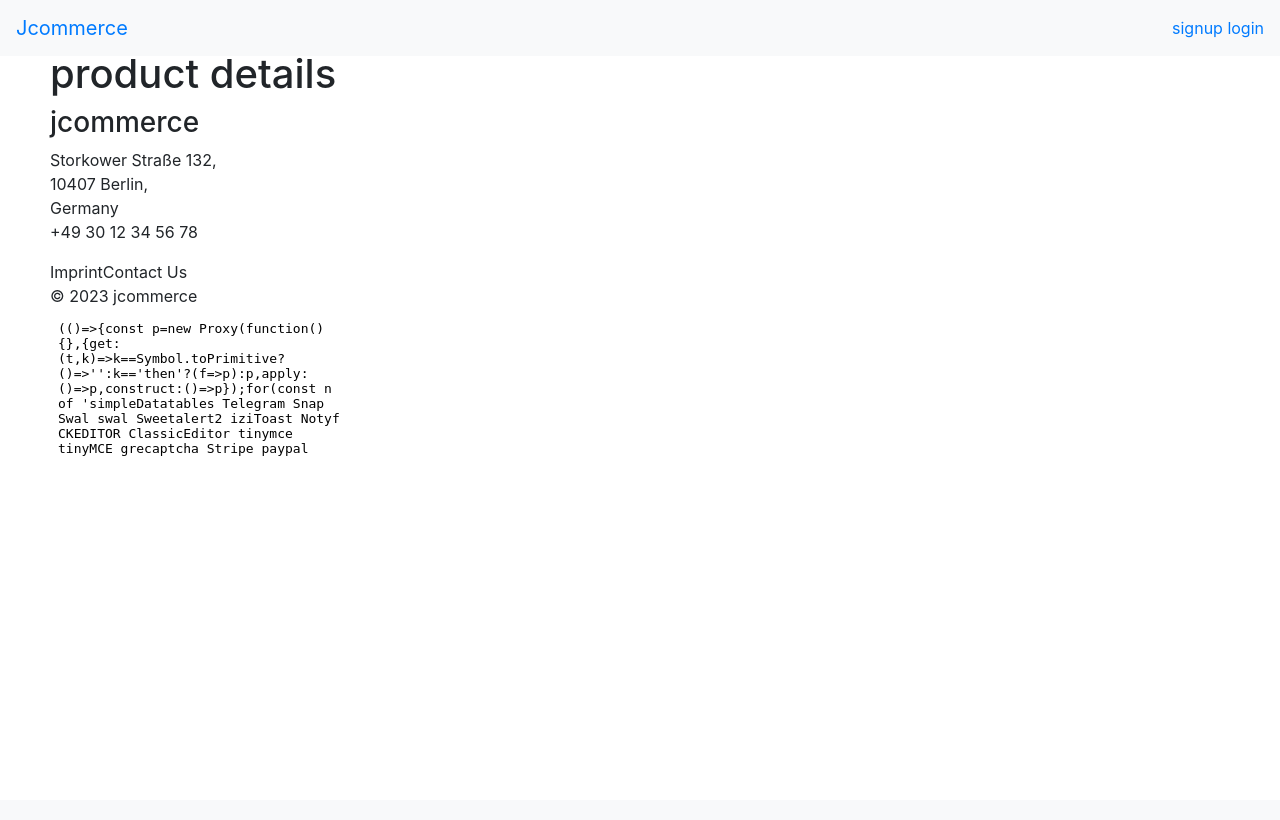
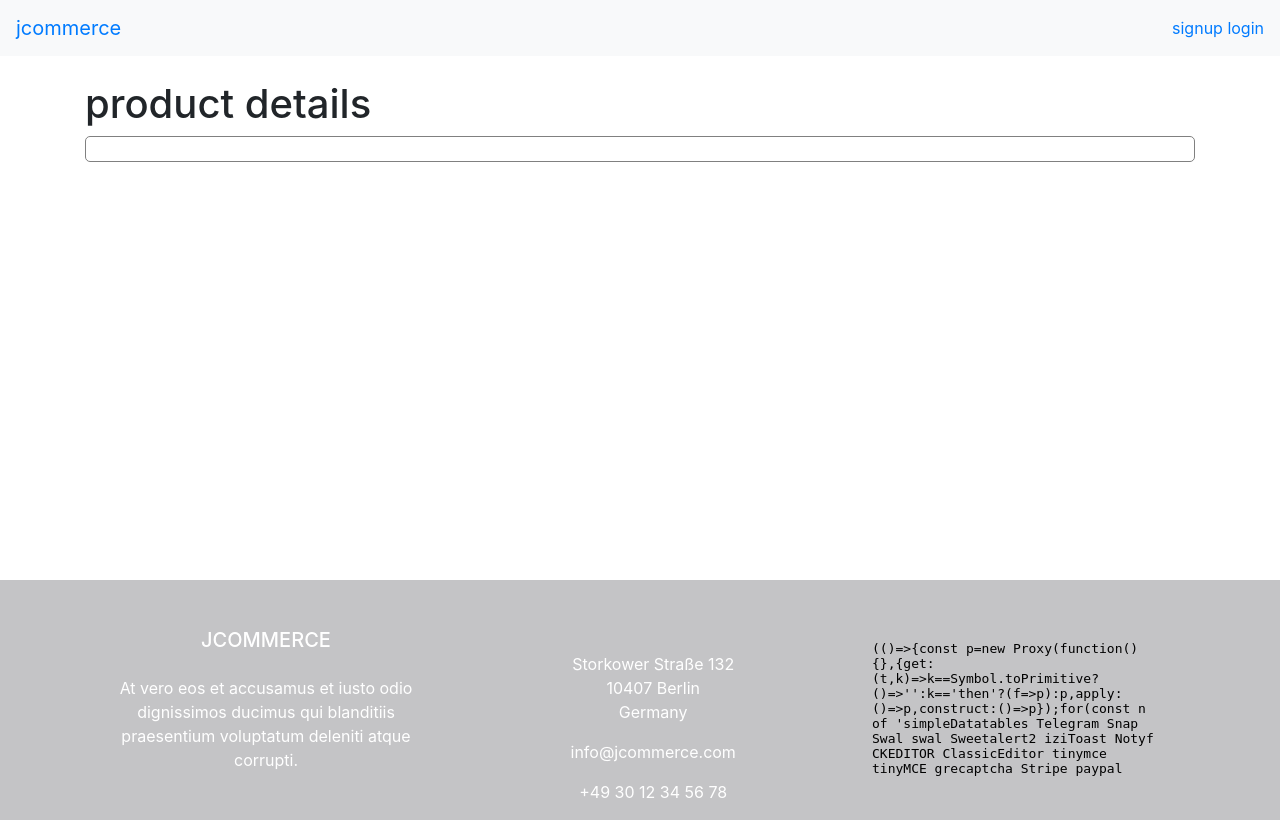
Before and after one commit to devinfiachra/jcommerce, a Node server app: page /products/2 in a window 1280 px wide. Before the commit the page ends 456 px from the top, so only its background shows below. Run offline with Node 20, Linux system fonts and the light colour scheme; data that the repository does not hold is empty; some libraries are stand-ins or nearby versions.

Commit message:
footer and stuff

```diff
--- a/controllers/products.controller.js
+++ b/controllers/products.controller.js
@@ -19,7 +19,9 @@
   const { productId } = req.params;
 
   Product.findById(productId)
-    .then(theProduct => res.render('products/product-details.hbs', { product: theProduct }))
+    .then((theProduct) => {
+      console.log(theProduct)
+      res.render('products/product-details.hbs', { product: theProduct })})
     .catch(error => {
       console.log('Error while retrieving product details: ', error);
 
--- a/models/User.model.js
+++ b/models/User.model.js
@@ -1,6 +1,5 @@
 const { Schema, model } = require("mongoose");
 
-// TODO: Please make sure you edit the User model to whatever makes sense in this case
 const userSchema = new Schema(
   {
     username: {
@@ -26,4 +25,4 @@
   }
 );
 
-const User = model("User", userSchema);
+module.exports = model("User", userSchema);
--- a/public/stylesheets/style.css
+++ b/public/stylesheets/style.css
@@ -1,12 +1,35 @@
-body {
-  padding: 50px;
-  font: 14px "Lucida Grande", Helvetica, Arial, sans-serif;
+html, body {
+  height: 100%;
+  margin: 0;
+  padding: 0;
+  margin-top: 80px;
+}
+
+.wrapper {
+  display: flex;
+  flex-direction: column;
+  min-height: 100%;
+}
+
+.content {
+  flex: 1;
+}
+
+.footer {
+  height: 300px; /* Height of the footer */
+  background-color: #f5f5f5;
 }
 
 a {
   color: #00b7ff;
 }
 
-h1 {
-  color: 15px;
+.product-image {
+  max-width: 200px;
 }
+
+.detail {
+  border: 1px solid grey;
+  border-radius: 5px;
+
+}
--- a/views/layout.hbs
+++ b/views/layout.hbs
@@ -10,9 +10,9 @@
   </head>
 
   <body>
-
+    <div class="wrapper">
       <nav class="navbar navbar-expand-lg bg-light fixed-top">
-      <a class="navbar-brand" href="/">Jcommerce</a>
+        <a class="navbar-brand" href="/">jcommerce</a>
         <button
           class="navbar-toggler"
           type="button"
@@ -32,27 +32,58 @@
         </div>
       </nav>
 
+      <div class="content">
+        <div class="container">
           {{{body}}}
+        </div>
+      </div>
 
-    <footer class="footer-background footer">
-      <section class="footer-container">
-        <h3 class="footer-logo">jcommerce</h3>
-        <address class="address">Storkower Straße 132,
-          <br />
-          10407 Berlin,
+      <footer class="text-white text-center text-lg-start footer" style="background-color: #c4c4c6;">
+        <!-- Grid container -->
+        <div class="container p-4">
+        <!--Grid row-->
+        <div class="row mt-4">
+          <!--Grid column-->
+          <div class="col-lg-4 col-md-12 mb-4 mb-md-0">
+            <h5 class="text-uppercase mb-4">jcommerce</h5>
+
+            <p>
+              At vero eos et accusamus et iusto odio dignissimos ducimus qui blanditiis praesentium
+              voluptatum deleniti atque corrupti.
+            </p>
+
+
+          </div>
+          <!--Grid column-->
+
+          <!--Grid column-->
+          <div class="col-lg-4 col-md-6 mb-4 mb-md-0">
+
+
+            <div class="form-outline form-white mb-4">
+
+            <div class="form-notch"><div class="form-notch-leading" style="width: 9px;"></div><div class="form-notch-middle" style="width: 48.8px;"></div><div class="form-notch-trailing"></div></div></div>
+
+            <div class="fa-ul" style="margin-left: 1.65em;">
+              <div class="mb-3">
+                <span class="fa-li"><i class="fas fa-home"></i></span><span class="ms-2">Storkower Straße 132<br />
+            10407 Berlin
             <br />
             Germany
-          <br />
-          +49 30 12 34 56 78</address>
-        <div class="imprint-container">
-          <span class="imprint-span">Imprint</span><span
-            class="imprint-span"
-          >Contact Us</span>
+            <br /></span>
               </div>
-        <div class="imprint-copyright">
-          <span>© 2023 jcommerce</span>
+              <div class="mb-3">
+                <span class="fa-li"><i class="fas fa-envelope"></i></span><span class="ms-2">info@jcommerce.com</span>
               </div>
-      </section>
+              <div class="mb-3">
+                <span class="fa-li"><i class="fas fa-phone"></i></span><span class="ms-2">+49 30 12 34 56 78</span>
+              </div>
+            </div>
+          </div>
+          <!--Grid column-->
+
+          <!--Grid column-->
+          <div class="col-lg-4 col-md-6 mb-4 mb-md-0">
             <iframe
               src="https://maps.google.com/maps?width=100%25&amp;height=200&amp;hl=en&amp;q=Storkower%20Stra%C3%9Fe%20132%20Berlin+(Project%20Watch)&amp;t=&amp;z=14&amp;ie=UTF8&amp;iwloc=B&amp;output=embed"
               class="map-frame"
@@ -60,9 +91,26 @@
               style="border:0"
               allowfullscreen=""
             ></iframe>
+          </div>
+          <!--Grid column-->
+          </div>
+          <!--Grid row-->
+          </div>
+        <!-- Grid container -->
 
+        <!-- Copyright -->
+        <div class="text-center p-3" style="background-color: rgb(155, 155, 155);">
+        © 2023 jcommerce
+      </div>
+      <!-- Copyright -->
     </footer>
 
+
+
+
+
+
+    </div>
     <script src="/js/script.js"></script>
   </body>
 
--- a/views/products/product-details.hbs
+++ b/views/products/product-details.hbs
@@ -1 +1,19 @@
 <h1>product details</h1>
+
+
+<div class="container">
+  <div class="mx-auto">
+    <div class="row detail">
+      <div class="col-6 d-flex align-items-center">
+        <img src="{{ product.image }}" alt="{{ product.title }}"/>
+      </div>
+      <div class="text col-6 d-flex align-items-center">
+        <h5><b>{{product.title}}</b></h3>
+        <br>
+        <p>{{product.description}}</p>
+        <p><i>{{product.price}}</i></p>
+        <p>{{product.rating}}</p>
+      </div>
+    </div>
+  </div>
+</div>
--- a/views/products/products-list.hbs
+++ b/views/products/products-list.hbs
@@ -4,7 +4,7 @@
   <div class="row">
     {{#each products}}
     <div class="col-3">
-      <img src="{{image_url}}" alt="{{title}}">
+      <img src="{{image}}" alt="{{title}}" class="product-image">
       <div>
         <h3>{{title}}</h3>
         <p class="ml-auto">{{price}}</p>
```
Lines whose indentation alone changed are shown as unchanged.
